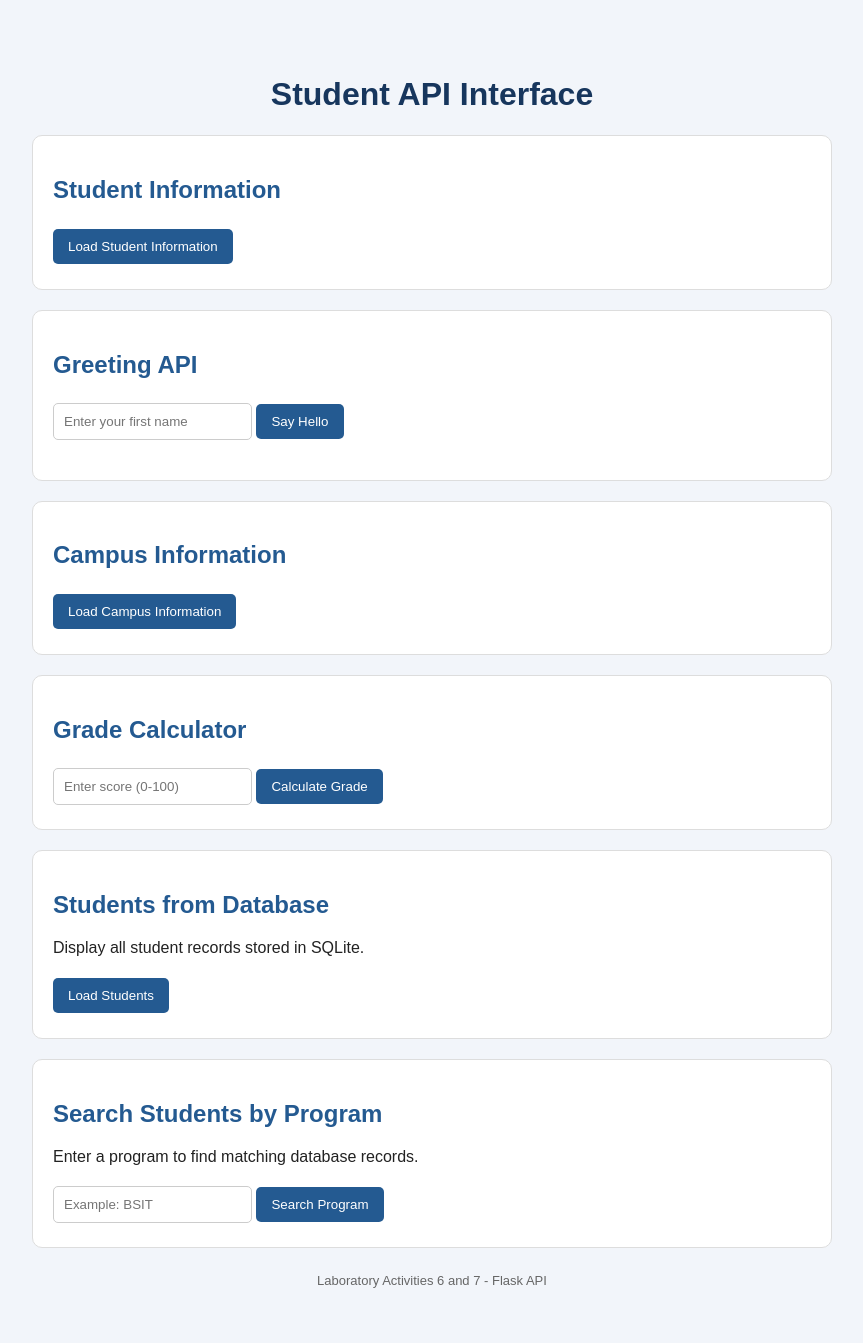
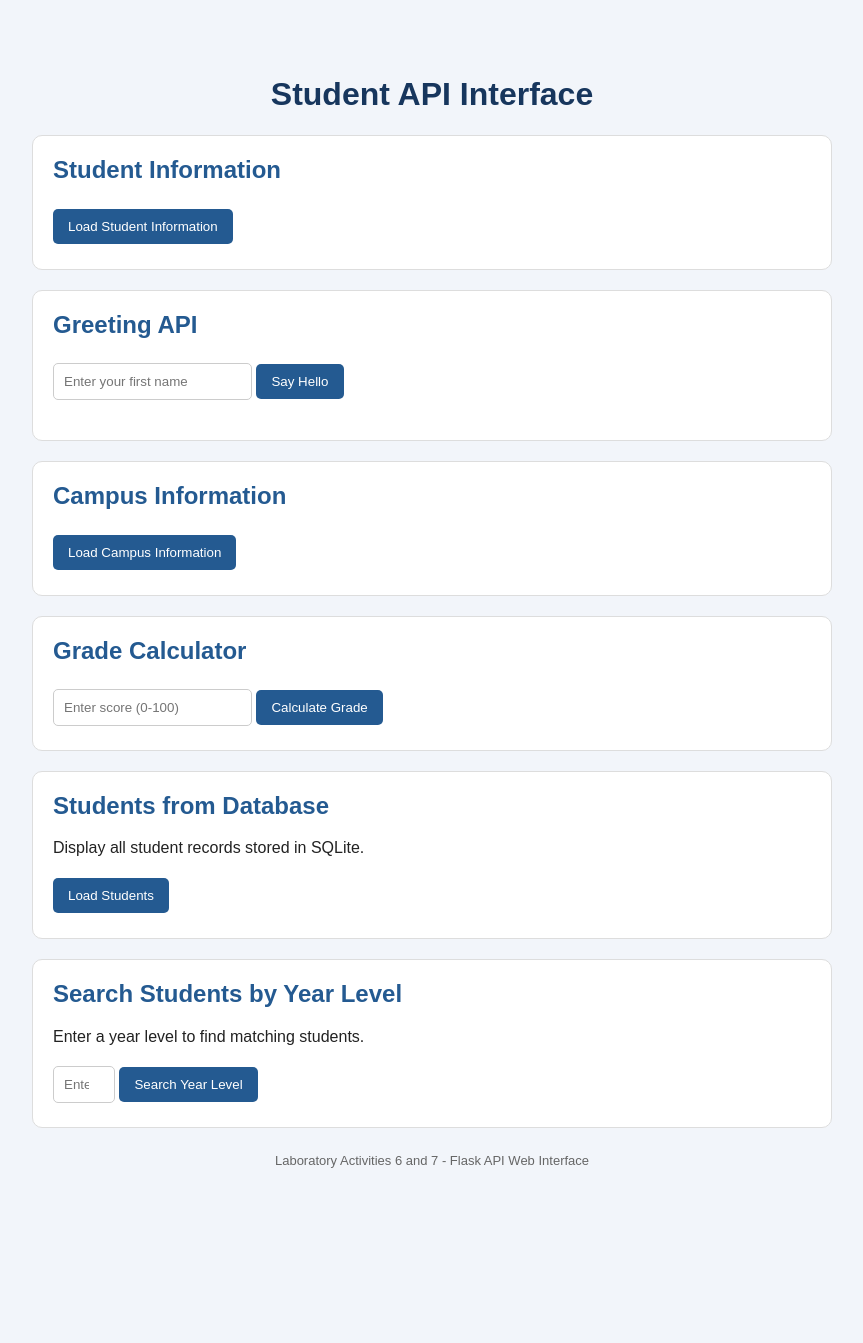
Before and after one commit to molinarubyjoy-max/rubyjoymolina, a Flask app: page / in a window 1280 px wide. Shown: the whole page, without its empty margins (208-1071 px from the left). After the commit the page ends 1168 px from the top, so only its background shows below. Run offline with Flask 3, Linux system fonts and the light colour scheme.

Commit message:
Complete Laboratory Activity 7

```diff
--- a/app.py
+++ b/app.py
@@ -5,20 +5,26 @@ from flask import Flask, jsonify, request, render_template
 app = Flask(__name__)
 
 
-# Database connection
+# ==========================================
+# DATABASE CONNECTION
+# ==========================================
 def get_db_connection():
     conn = sqlite3.connect('students.db')
     conn.row_factory = sqlite3.Row
     return conn
 
 
-# Home endpoint
+# ==========================================
+# HOME PAGE
+# ==========================================
 @app.route('/')
 def home():
     return render_template('index.html')
 
 
-# Original Student endpoint
+# ==========================================
+# ORIGINAL STUDENT API
+# ==========================================
 @app.route('/student')
 def get_student():
     return jsonify({
@@ -30,7 +36,9 @@ def get_student():
     })
 
 
-# Original Hello endpoint
+# ==========================================
+# GREETING API
+# ==========================================
 @app.route('/hello')
 def say_hello():
     name = request.args.get('name', 'Joy')
@@ -40,7 +48,9 @@ def say_hello():
     })
 
 
-# Original Campus Information endpoint
+# ==========================================
+# CAMPUS INFORMATION API
+# ==========================================
 @app.route('/campus')
 def campus_info():
     return jsonify({
@@ -51,7 +61,9 @@ def campus_info():
     })
 
 
-# Original Grade Calculator endpoint
+# ==========================================
+# GRADE CALCULATOR API
+# ==========================================
 @app.route('/grade')
 def calculate_grade():
     score = request.args.get('score', type=float)
@@ -81,7 +93,9 @@ def calculate_grade():
     })
 
 
-# Activity 7: Get all students from SQLite
+# ==========================================
+# ACTIVITY 7: DISPLAY ALL DATABASE STUDENTS
+# ==========================================
 @app.route('/students')
 def get_students():
     conn = get_db_connection()
@@ -95,7 +109,9 @@ def get_students():
     return jsonify([dict(student) for student in students])
 
 
-# Activity 7: Get one student by database ID
+# ==========================================
+# ACTIVITY 7: DISPLAY ONE STUDENT BY ID
+# ==========================================
 @app.route('/students/<int:id>')
 def get_student_by_id(id):
     conn = get_db_connection()
@@ -115,14 +131,21 @@ def get_student_by_id(id):
     return jsonify(dict(student))
 
 
-# Additional Task: Filter students by program
-@app.route('/students/program/<string:program>')
-def get_students_by_program(program):
+# ==========================================
+# ADDITIONAL TASK: SEARCH BY YEAR LEVEL
+# ==========================================
+@app.route('/students/year/<int:year>')
+def get_students_by_year(year):
+    if year < 1 or year > 4:
+        return jsonify({
+            "error": "Year level must be between 1 and 4."
+        }), 400
+
     conn = get_db_connection()
 
     students = conn.execute(
-        'SELECT * FROM students WHERE program = ? ORDER BY id',
-        (program,)
+        'SELECT * FROM students WHERE year = ? ORDER BY id',
+        (year,)
     ).fetchall()
 
     conn.close()
--- a/templates/index.html
+++ b/templates/index.html
@@ -24,6 +24,7 @@
 
         h2 {
             color: #245a91;
+            margin-top: 0;
         }
 
         .section {
@@ -92,7 +93,7 @@
 
     <h1>Student API Interface</h1>
 
-    <!-- Original Student Information -->
+    <!-- Student Information -->
     <div class="section">
         <h2>Student Information</h2>
 
@@ -104,7 +105,7 @@
     </div>
 
 
-    <!-- Original Greeting API -->
+    <!-- Greeting API -->
     <div class="section">
         <h2>Greeting API</h2>
 
@@ -120,7 +121,7 @@
     </div>
 
 
-    <!-- Original Campus API -->
+    <!-- Campus Information -->
     <div class="section">
         <h2>Campus Information</h2>
 
@@ -132,7 +133,7 @@
     </div>
 
 
-    <!-- Original Grade Calculator -->
+    <!-- Grade Calculator -->
     <div class="section">
         <h2>Grade Calculator</h2>
 
@@ -153,7 +154,7 @@
     </div>
 
 
-    <!-- Activity 7: All Students from Database -->
+    <!-- Activity 7: All Database Students -->
     <div class="section">
         <h2>Students from Database</h2>
 
@@ -165,40 +166,43 @@
     </div>
 
 
-    <!-- Activity 7 Additional Task: Filter by Program -->
+    <!-- Additional Task: Search by Year Level -->
     <div class="section">
-        <h2>Search Students by Program</h2>
+        <h2>Search Students by Year Level</h2>
 
-        <p>Enter a program to find matching database records.</p>
+        <p>Enter a year level to find matching students.</p>
 
         <input
-            type="text"
-            id="programInput"
-            placeholder="Example: BSIT"
+            type="number"
+            id="yearInput"
+            placeholder="Enter year level (1-4)"
+            min="1"
+            max="4"
         >
 
-        <button onclick="loadStudentsByProgram()">
-            Search Program
+        <button onclick="loadStudentsByYear()">
+            Search Year Level
         </button>
 
-        <div id="programResult" class="result"></div>
+        <div id="yearResult" class="result"></div>
     </div>
 
 
     <footer>
-        Laboratory Activities 6 and 7 - Flask API
+        Laboratory Activities 6 and 7 - Flask API Web Interface
     </footer>
 
 
     <script>
 
-        // Display one sample student from the original API
+        // Student Information API
         function loadStudent() {
             fetch('/student')
                 .then(response => {
                     if (!response.ok) {
                         throw new Error('Request failed');
                     }
+
                     return response.json();
                 })
                 .then(data => {
@@ -207,13 +211,15 @@
 
                     result.replaceChildren();
 
-                    Object.entries({
-                        'Student ID': data.student_id,
-                        'Name': data.name,
-                        'Program': data.program,
-                        'Year': data.year,
-                        'Section': data.section
-                    }).forEach(([label, value]) => {
+                    const fields = [
+                        ['Student ID', data.student_id],
+                        ['Name', data.name],
+                        ['Program', data.program],
+                        ['Year', data.year],
+                        ['Section', data.section]
+                    ];
+
+                    fields.forEach(([label, value]) => {
                         const p = document.createElement('p');
                         const b = document.createElement('b');
 
@@ -253,6 +259,7 @@
                     if (!response.ok) {
                         throw new Error('Request failed');
                     }
+
                     return response.json();
                 })
                 .then(data => {
@@ -272,6 +279,7 @@
                     if (!response.ok) {
                         throw new Error('Request failed');
                     }
+
                     return response.json();
                 })
                 .then(data => {
@@ -284,10 +292,7 @@
                         const p = document.createElement('p');
                         const b = document.createElement('b');
 
-                        b.textContent =
-                            label.charAt(0).toUpperCase() +
-                            label.slice(1) + ': ';
-
+                        b.textContent = label + ': ';
                         p.appendChild(b);
                         p.appendChild(
                             document.createTextNode(value)
@@ -342,7 +347,8 @@
 
         // Activity 7: Load all students from SQLite
         function loadStudents() {
-            const list = document.getElementById('studentList');
+            const list =
+                document.getElementById('studentList');
 
             list.textContent = 'Loading student records...';
 
@@ -351,6 +357,7 @@
                     if (!response.ok) {
                         throw new Error('Request failed');
                     }
+
                     return response.json();
                 })
                 .then(data => {
@@ -400,31 +407,33 @@
         }
 
 
-        // Additional Task: Search students by program
-        function loadStudentsByProgram() {
-            const program =
-                document.getElementById('programInput')
-                    .value.trim();
+        // Additional Task: Search students by year level
+        function loadStudentsByYear() {
+            const year =
+                document.getElementById('yearInput').value;
 
             const result =
-                document.getElementById('programResult');
+                document.getElementById('yearResult');
 
-            if (!program) {
+            if (
+                year === '' ||
+                Number(year) < 1 ||
+                Number(year) > 4 ||
+                !Number.isInteger(Number(year))
+            ) {
                 result.textContent =
-                    'Please enter a program, such as BSIT.';
+                    'Please enter a year level from 1 to 4.';
                 return;
             }
 
             result.textContent = 'Searching database...';
 
-            fetch(
-                '/students/program/' +
-                encodeURIComponent(program)
-            )
+            fetch('/students/year/' + encodeURIComponent(year))
                 .then(response => {
                     if (!response.ok) {
                         throw new Error('Request failed');
                     }
+
                     return response.json();
                 })
                 .then(data => {
@@ -432,11 +441,16 @@
 
                     if (data.length === 0) {
                         result.textContent =
-                            'No students found for this program.';
+                            'No students found for this year level.';
                         return;
                     }
 
                     data.forEach(student => {
+                        const card =
+                            document.createElement('div');
+
+                        card.className = 'student-card';
+
                         const p = document.createElement('p');
 
                         p.textContent =
@@ -446,12 +460,13 @@
                             student.year + ' | Section ' +
                             student.section;
 
-                        result.appendChild(p);
+                        card.appendChild(p);
+                        result.appendChild(card);
                     });
                 })
                 .catch(() => {
                     result.textContent =
-                        'Unable to retrieve program records.';
+                        'Unable to retrieve student records.';
                 });
         }
 
```
Also changed, not shown: init_db.py (+7 -3 lines).
